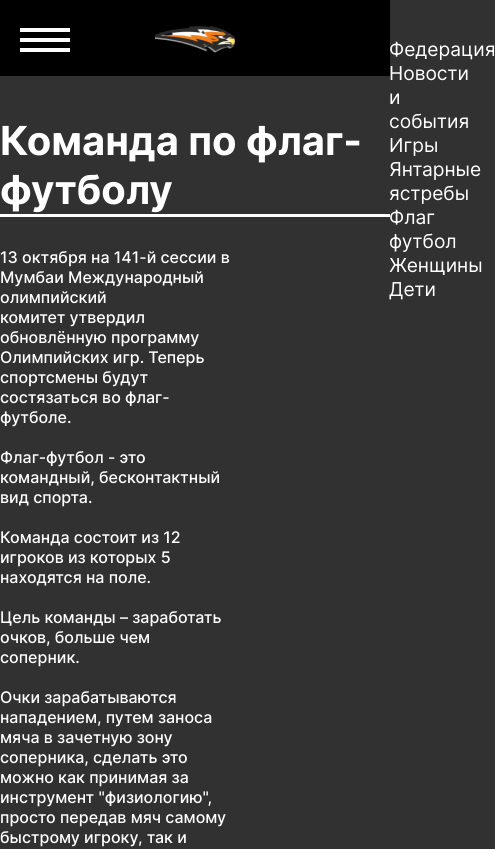
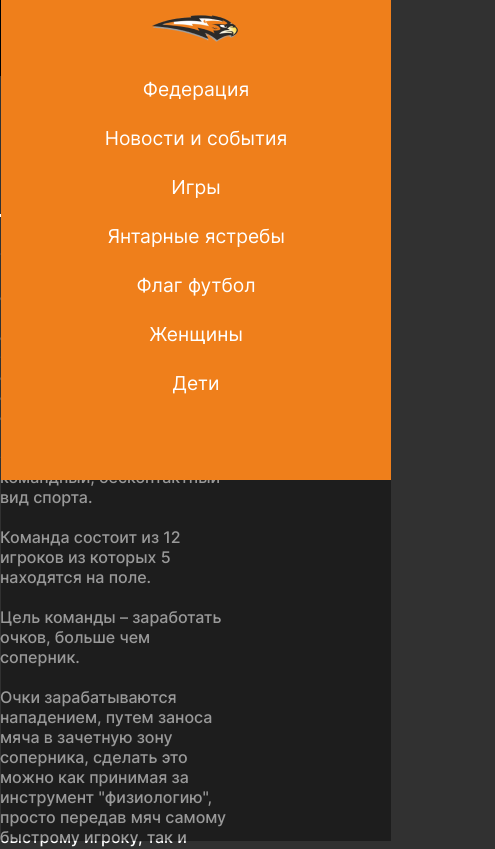
Before and after one commit to ElizavetaBiryukova/amber-hawks-frontend, a Next.js app: page /flag in a window 390 px wide. Shown: the top 849 px of the page, 495 px wide, since content can reach past the window. Built offline with nearby package versions, Linux system fonts and the light colour scheme.

Commit message:
add styles for menu

```diff
--- a/src/components/UI/navigation/navigationMobile/NavigationMobile.jsx
+++ b/src/components/UI/navigation/navigationMobile/NavigationMobile.jsx
@@ -8,7 +8,7 @@ export default function NavigationMobile({ navLink, pathname }) {
         <div className={styles.menu}>
             <ul className={styles.menuList}>
                 {navLink.map(({ link, name }) => (
-                    <li key={name}>
+                    <li className={styles.menuItem} key={name}>
                         <Link className={`${styles.text} ${pathname == link ? styles.active : ''}`} href={link}>
                             {name}
                         </Link>
--- a/src/components/UI/navigation/navigationMobile/NavigationMobile.module.css
+++ b/src/components/UI/navigation/navigationMobile/NavigationMobile.module.css
@@ -18,20 +18,31 @@
     visibility: visible;
     overflow: visible;
     opacity: 1;
-    width: 100%;
+    width: 100vw;
     height: 100vh;
     transform: translateX(0%);
     position: absolute;
-    inset: 0;
-    background: var(--basic);
+    top: -40px;
+    right: 0px;
+    background: rgba(0, 0, 0, 0.4);
   }
   .text {
     color: var(--white);
     font-size: 1.2rem;
   }
-
   .menuList {
+    display: flex;
+    flex-direction: column;
+    align-items: center;
+    gap: 20px;
     width: 100%;
-    background: var(--basic);
+    background: url('../../../../assets/img/logo.png') no-repeat 50% 3%,
+      var(--orange);
+    padding: 80px 10px;
+  }
+  .menuItem {
+    width: 100%;
+    text-align: center;
+    padding: 0px 0px 5px;
   }
 }
--- a/src/components/pages/Home/AboutTeam/AboutTeam.jsx
+++ b/src/components/pages/Home/AboutTeam/AboutTeam.jsx
@@ -11,9 +11,9 @@ export default function AboutTeam() {
       </div>
 
       <div className={styles.about__content}>
-        <div className={styles.about__video}>
+        {/* <div className={styles.about__video}>
           <iframe width="100%" height="100%" src="https://www.youtube.com/embed/Ug9B2ossvJQ?si=CCiZD-18jq7pqDH2" title="YouTube video player" frameBorder="0" allow="accelerometer; autoplay; clipboard-write; encrypted-media; gyroscope; picture-in-picture; web-share" allowFullScreen></iframe>
-        </div>
+        </div> */}
         <div className={styles.about__text}>
           Региональная федерация американского футбола - это организация, которая занимается развитием и организацией американского футбола на региональном уровне. Она имеет свои собственные правила и нормы, согласованные с национальной федерацией.
         </div>
```
